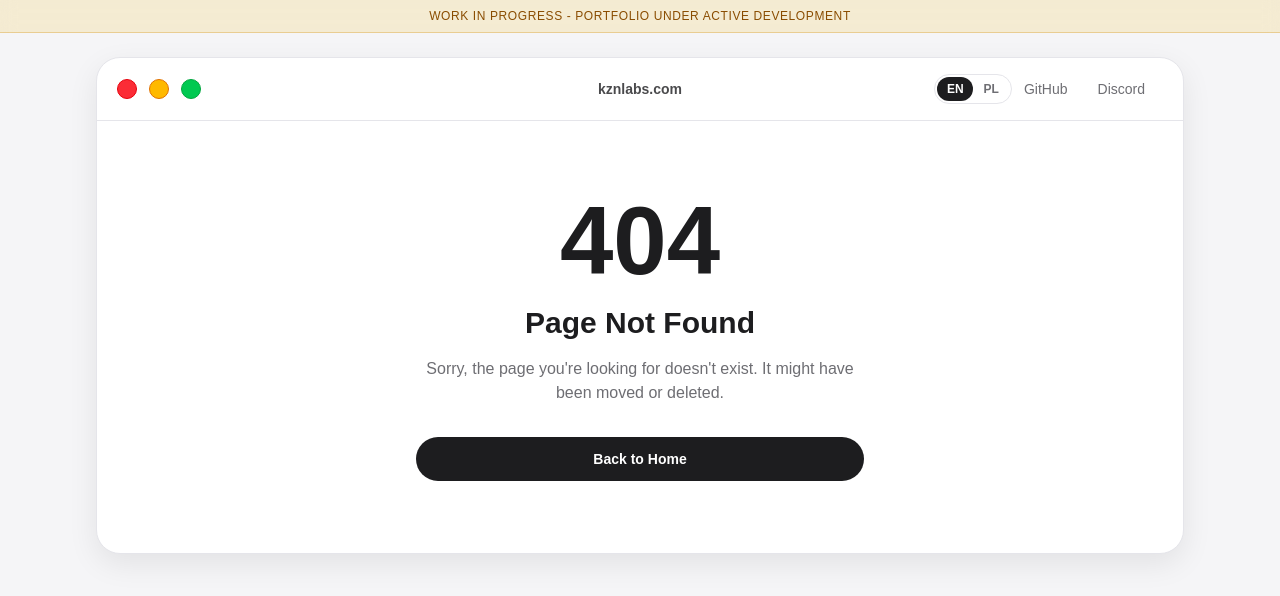
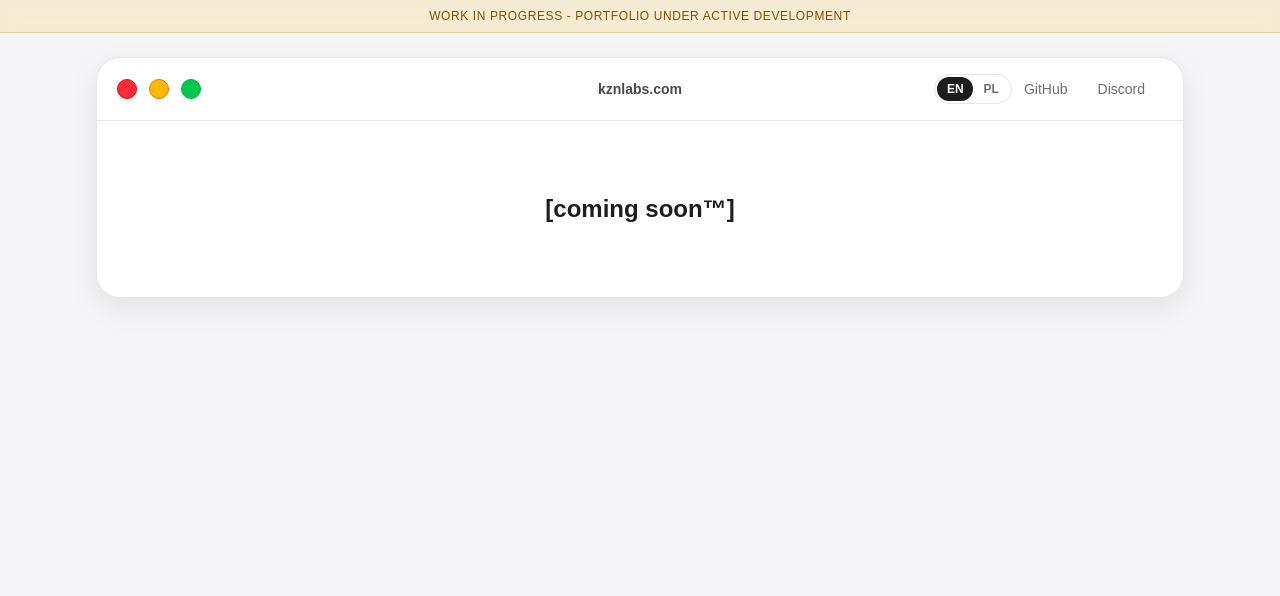
Before and after one commit to kkazzann/kznlabs, a Next.js app: page /blog in a window 1280 px wide. Before the commit this address had no page. Shown: the top 596 px of the page. Built offline with nearby package versions, Linux system fonts and the light colour scheme; some icons are missing; a web font is replaced by a local one.

Commit message:
feat: create index files for /blog and /projects endpoints

```diff
--- /dev/null
+++ b/src/app/blog/page.tsx
@@ -0,0 +1,16 @@
+"use client";
+
+import { useLanguage } from "@/components/features/language-provider";
+import en from "@/i18n/en.json";
+import pl from "@/i18n/pl.json";
+
+export default function BlogPage() {
+  const { language } = useLanguage();
+  const t = language === "en" ? en : pl;
+
+  return (
+    <div className="flex py-10 items-center justify-center">
+      <h1 className="text-2xl font-bold">{t.contentPlaceholder}</h1>
+    </div>
+  );
+}
--- /dev/null
+++ b/src/app/projects/page.tsx
@@ -0,0 +1,16 @@
+"use client";
+
+import { useLanguage } from "@/components/features/language-provider";
+import en from "@/i18n/en.json";
+import pl from "@/i18n/pl.json";
+
+export default function ProjectsPage() {
+  const { language } = useLanguage();
+  const t = language === "en" ? en : pl;
+
+  return (
+    <div className="flex py-10 items-center justify-center">
+      <h1 className="text-2xl font-bold">{t.contentPlaceholder}</h1>
+    </div>
+  );
+}
```
